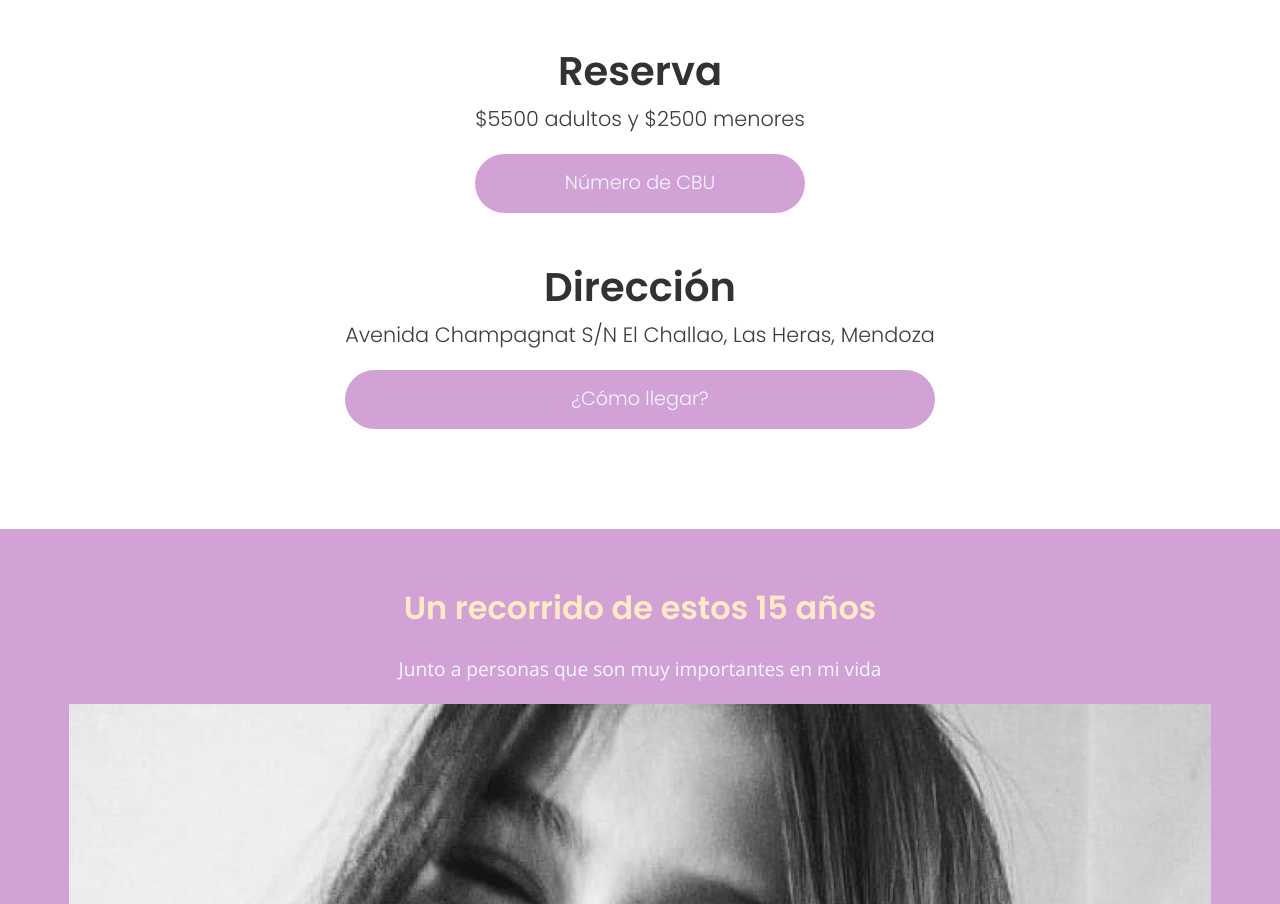
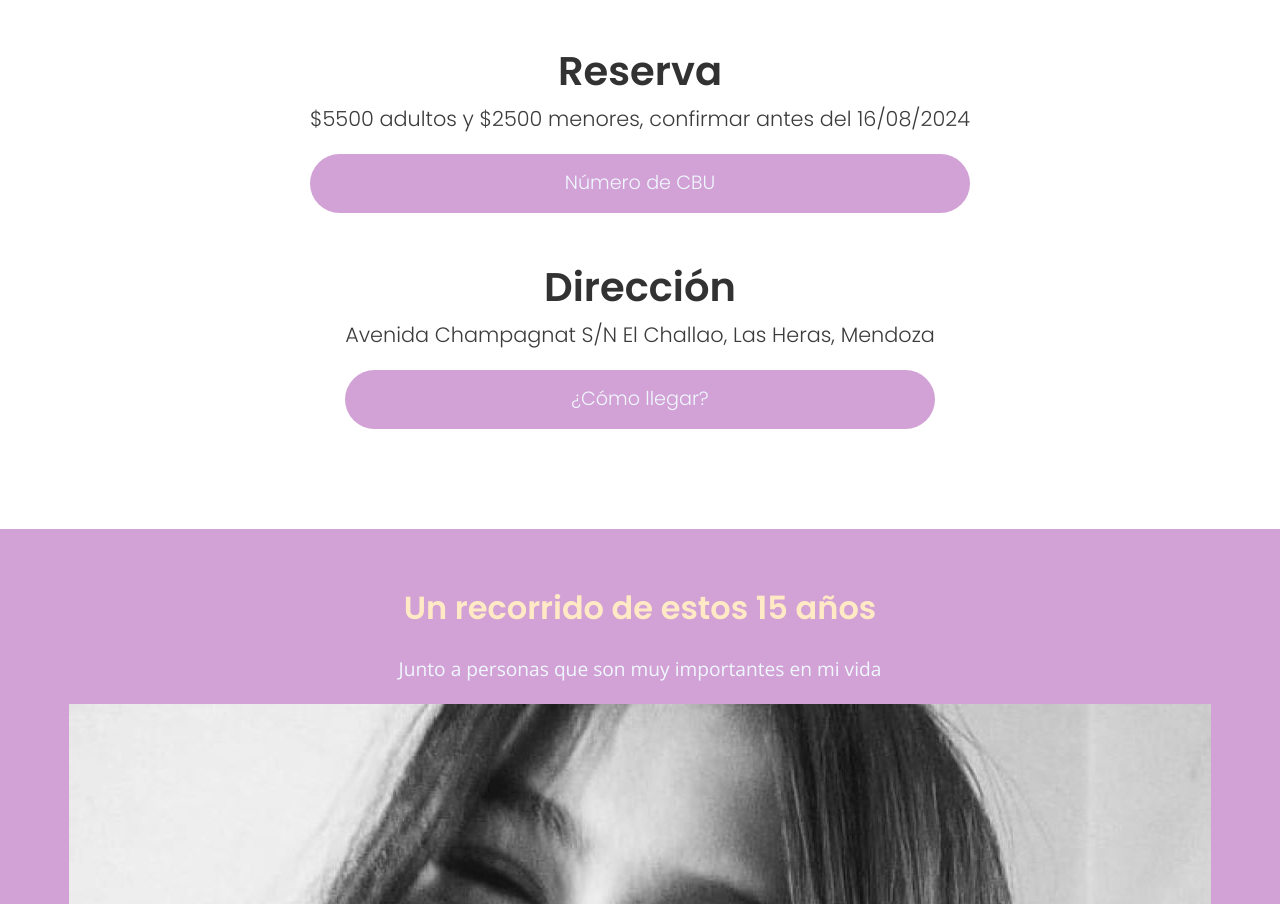
Before and after one commit to PaQVivir/TarjetaSophie15, a plain HTML site: page index.html in a window 1280 px wide. Shown: the part 3550-4454 px from the top of the page. Drawn offline with nearby package versions, Linux system fonts and the light colour scheme.

Commit message:
fecha confirma

```diff
--- a/index.html
+++ b/index.html
@@ -55,7 +55,7 @@
 
         <div class="date">
           <h2 class="title">Reserva</h2>
-          <span>$5500 adultos y $2500 menores</span>
+          <span>$5500 adultos y $2500 menores, confirmar antes del 16/08/2024</span>
           <a href="" type="button" data-bs-toggle="modal" data-bs-target="#staticBackdrop2" >Número de CBU</a>
 
           <!-- Modal -->
```
Also changed, not shown: assets/img/mariposas.gif (added).
